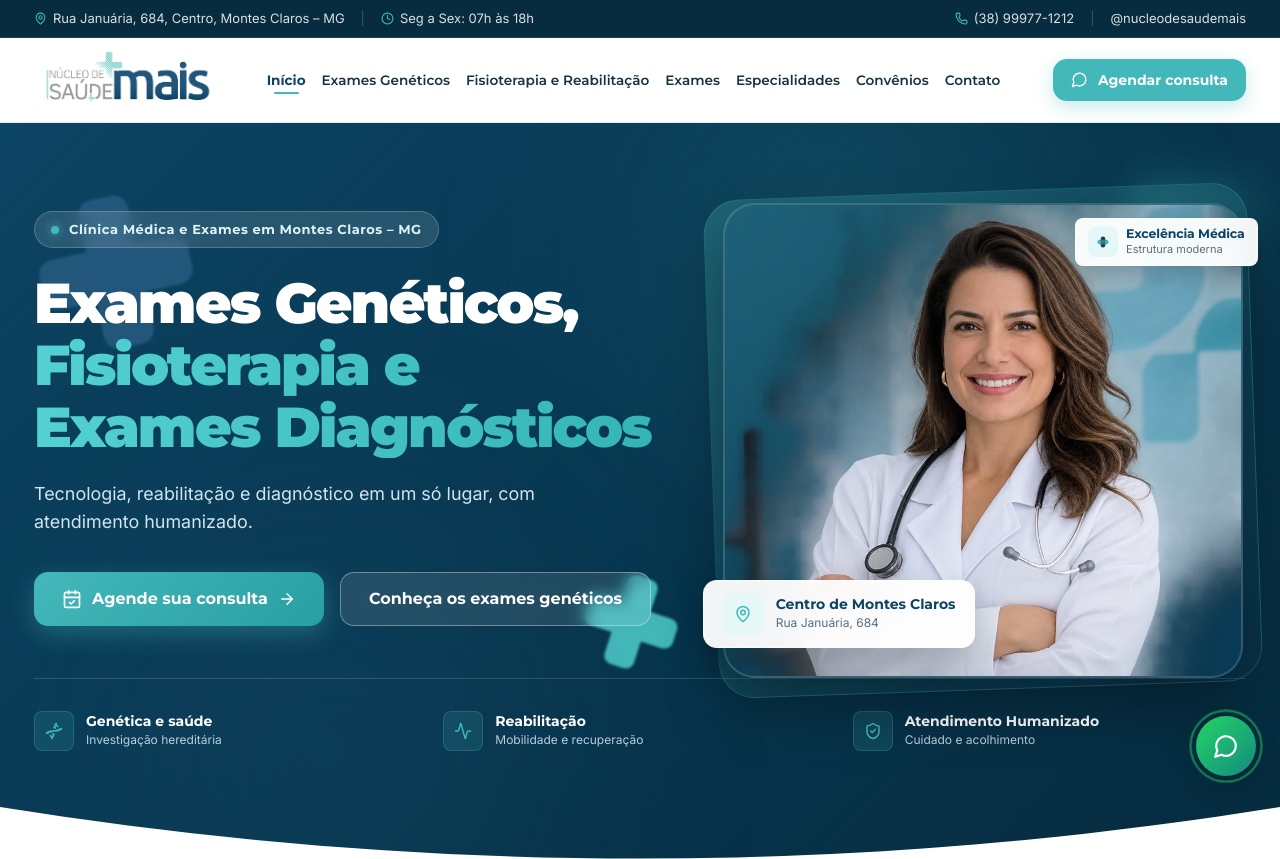
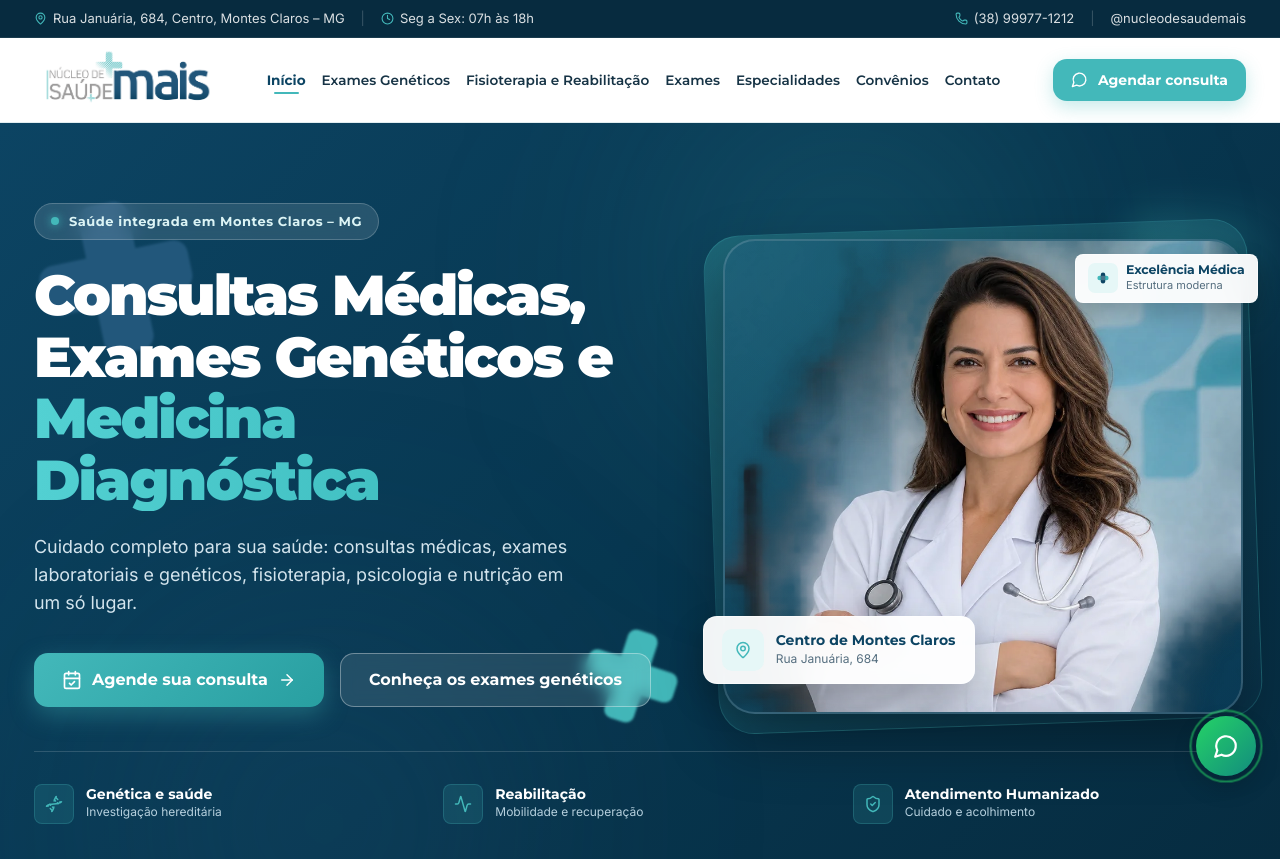
Before and after one commit to Karenfernandes20/nucleo-saude-mais, a Next.js app: page / in a window 1280 px wide. Shown: the top 859 px of the page. Built offline with nearby package versions, Linux system fonts and the light colour scheme.

Commit message:
Amplia comunicação da página inicial para saúde integrada

```diff
--- a/src/components/hero.tsx
+++ b/src/components/hero.tsx
@@ -35,18 +35,18 @@ export default function Hero({ onExploreSpecialties }: HeroProps) {
             <div className="hero-badge">
               <span className="hero-badge-dot" />
               <MapPin size={15} className="hero-badge-pin" />
-              <span className="hero-badge-text">Clínica Médica e Exames em Montes Claros – MG</span>
+              <span className="hero-badge-text">Saúde integrada em Montes Claros – MG</span>
             </div>
 
             {/* Main Headline */}
             <h1 className="hero-title">
-              Exames Genéticos,
-              <span className="hero-title-highlight">Fisioterapia e Exames Diagnósticos</span>
+              Consultas Médicas, Exames Genéticos e
+              <span className="hero-title-highlight">Medicina Diagnóstica</span>
             </h1>
 
             {/* Complementary Text */}
             <p className="hero-subtitle">
-              Tecnologia, reabilitação e diagnóstico em um só lugar, com atendimento humanizado.
+              Cuidado completo para sua saúde: consultas médicas, exames laboratoriais e genéticos, fisioterapia, psicologia e nutrição em um só lugar.
             </p>
 
             {/* Primary Action Buttons (Desktop only) */}
```
